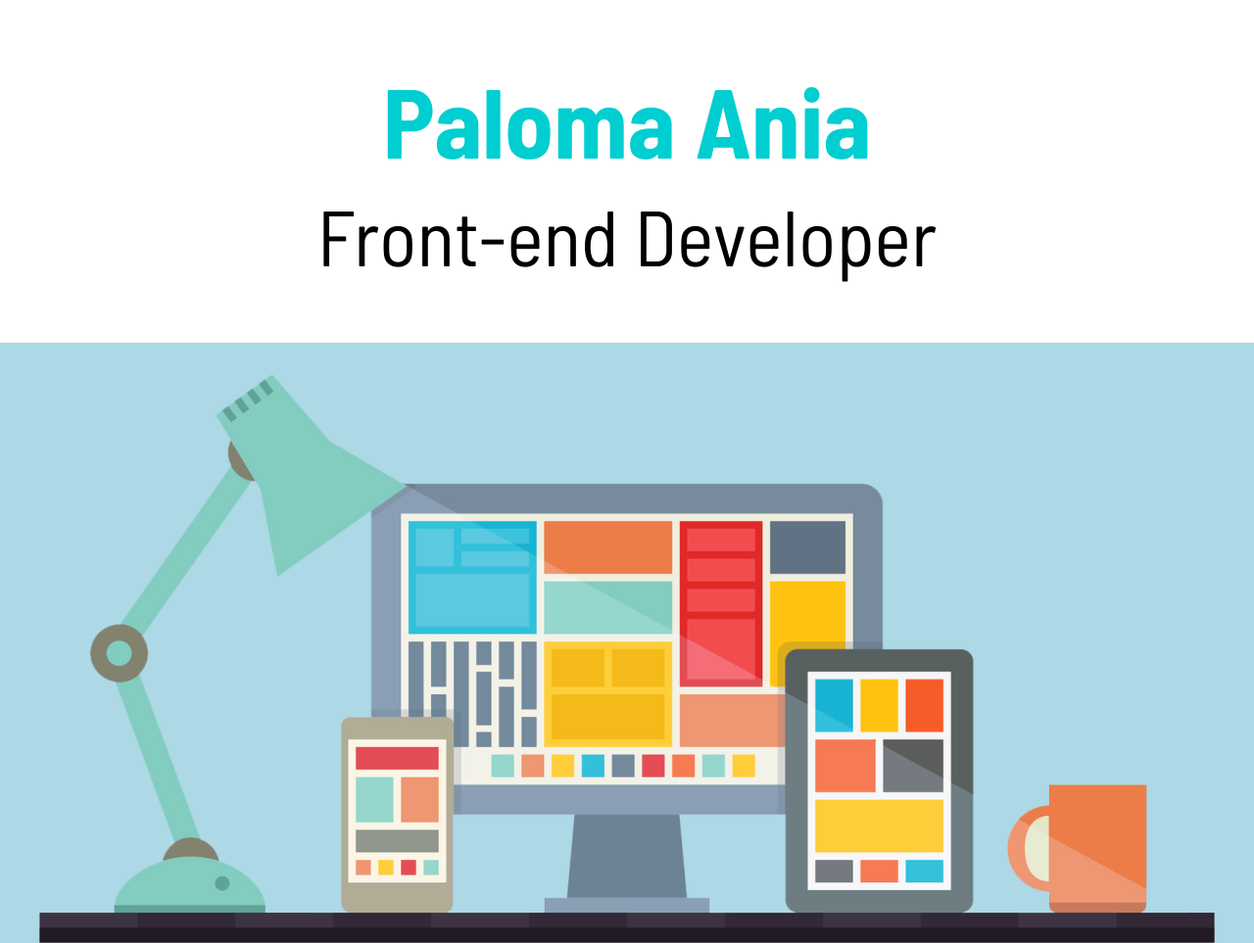
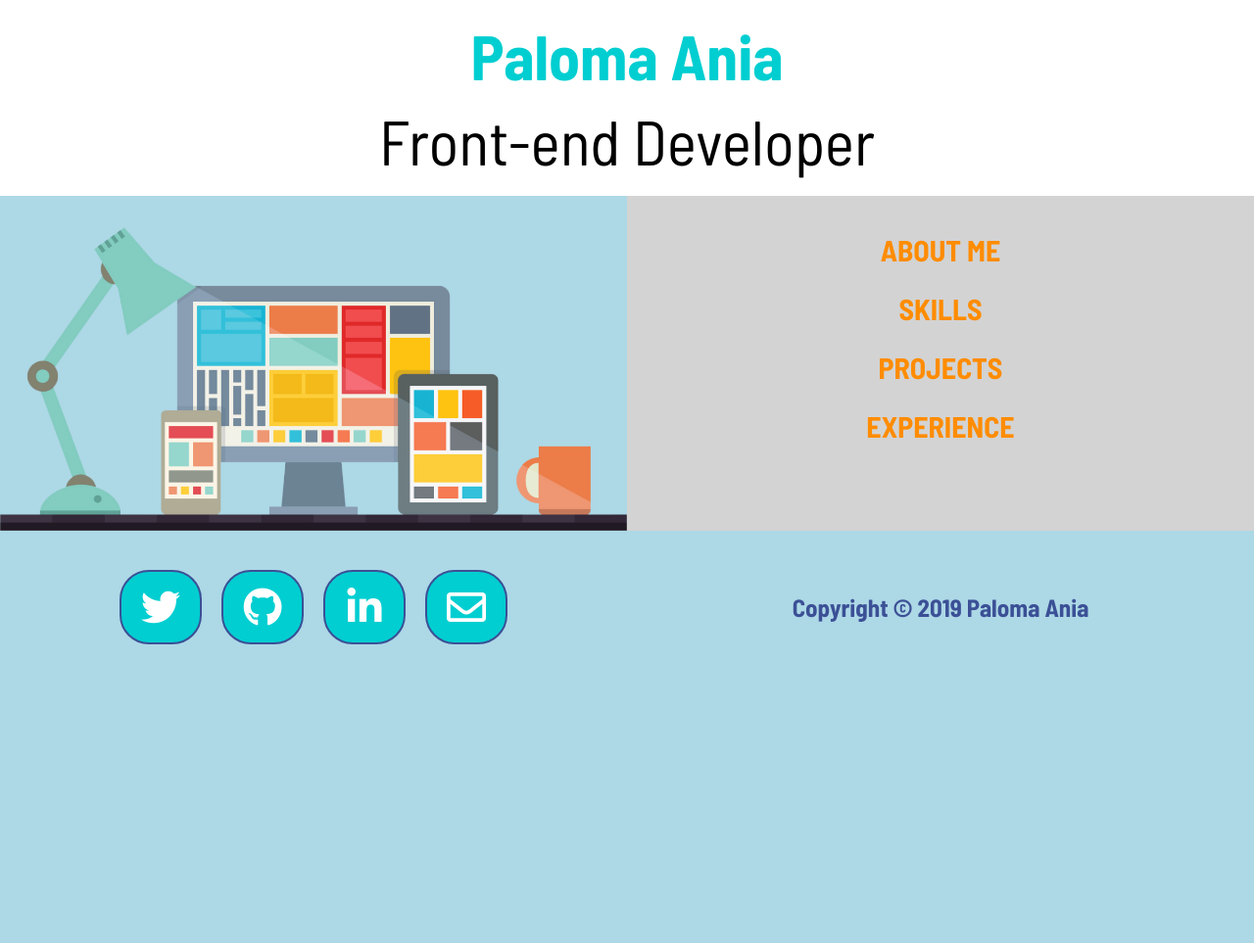
Before and after one commit to palomaviolin/personalwebsite, a website: page _src/templates/index.html in a window 1280 px wide. Shown: the top 963 px of the page at 98% size. After the commit the page ends 800 px from the top, so only its background shows below. Drawn offline with nearby package versions, Linux system fonts and the light colour scheme; files that its build step writes are made by us from their sources.

Commit message:
Add meta-viewport code line in index.html and some responsive modifications

```diff
--- a/_src/assets/scss/core/_footer.scss
+++ b/_src/assets/scss/core/_footer.scss
@@ -1,5 +1,30 @@
 footer {
   padding: 40px;
+}
+
+.footer_sub-pages {
+  padding: 10px 0;
+  display: flex;
+  flex-direction: column;
+}
+
+.contact_sub-pages {
+  margin: 0 auto;
+  padding-top: 54px;
+}
+
+.a_header-contact {
+  width: 100px;
+  height: 100px;
+  display: flex;
+  justify-content: center;
+  background-color: darkturquoise;
+}
+
+.i_header-contact {
+  font-size: 70px;
+  display: flex;
+  align-self: center;
 }
 
 .a__social-links {
@@ -7,7 +32,7 @@ footer {
   color: $color_footer_icons_white;
   font-size: 30px;
   padding: 6px 10px;
-  margin-right: 45px;
+  margin-right: 15px;
   border-radius: 30px;
   border: 2px solid $color_footer_border_darkblue;
 }
--- a/_src/assets/scss/core/_header.scss
+++ b/_src/assets/scss/core/_header.scss
@@ -9,14 +9,14 @@
 .name {
   background-color: white;
   width: 100%;
-  height: 350px;
+  height: 25vh;
   display: flex;
   flex-direction: column;
   justify-content: center;
 }
 
 .title_header1 {
-  font-size: 100px;
+  font-size: 35px;
   // font-family: "Poiret One", cursive;
   font-family: $font-family_principal_barlow;
   color: darkturquoise;
@@ -26,7 +26,7 @@
 }
 
 .subtitle_header1 {
-  font-size: 80px;
+  font-size: 30px;
   font-family: $font-family_principal_barlow;
   text-align: center;
   font-weight: normal;
@@ -41,15 +41,15 @@
 
 .nav_principal-content {
   background-color: lightgray;
-  font-size: 75px;
+  font-size: 30px;
   font-weight: bold;
   color: darkorange;
   text-transform: uppercase;
-  padding: 50px 0px;
+  padding: 25px 0px;
 }
 
 .li_nav_principal-content {
-  height: 165px;
+  height: 50px;
   display: flex;
   justify-content: center;
   align-items: center;
@@ -67,28 +67,43 @@
 }
 
 .footer1 {
-  padding-top: 80px;
-  padding-bottom: 40px;
+  padding: 22px 0 10px 0;
+  width: 100vw;
 }
 
-.a_header-contact {
-  width: 120px;
-  height: 120px;
+.header__a_header-contact {
+  width: 35px;
+  height: 40px;
   display: flex;
   justify-content: center;
-  margin: 0 20px;
   background-color: darkturquoise;
 }
 
-.i_header-contact {
-  font-size: 80px;
+.header__i_header-contact {
+  font-size: 30px;
   display: flex;
   align-self: center;
 }
 
+.header__a__social-links {
+  text-decoration: none;
+  color: $color_footer_icons_white;
+  font-size: 30px;
+  padding: 6px 10px;
+  margin-right: 10px;
+  border-radius: 30px;
+  border: 2px solid $color_footer_border_darkblue;
+}
+
+.header__a__social-links:hover {
+  background-color: white;
+  color: $color_footer_icons_active_mediumblue;
+  border: 2px solid $color_footer_border_active_mediumblue;
+}
+
 .copy_header1 {
-  font-size: 50px;
-  margin-top: 45px;
+  font-size: 18px;
+  margin-top: 25px;
 }
 
 // Code of old button arrow-down (link from header to main):
@@ -126,3 +141,62 @@
 //   -webkit-transform: rotate(360deg);
 //           transform: rotate(360deg);
 // }
+
+@media (min-width: 768px) {
+  .name {
+    height: 200px;
+  }
+
+  .title_header1 {
+    font-size: 400%;
+  }
+  .subtitle_header1 {
+    font-size: 400%;
+  }
+
+  .container_computer-and-principalnav {
+    display: flex;
+    flex-direction: row;
+  }
+  .img-header {
+    width: 50%;
+    height: 50%;
+  }
+
+  .nav_principal-content{
+    font-size: 30px;
+    padding: auto 0px;
+    width: 50%;
+  }
+
+  .li_nav_principal-content {
+    height: 50px;
+  }
+
+  .footer1 {
+    display: flex;
+    flex-direction: row;
+    padding-top: 40px;
+    padding-bottom: 30px;
+  }
+
+  .contact {
+    width: 50%;
+  }
+
+  .copy_header1 {
+    width: 50%;
+    font-size: 25px;
+    margin: auto auto;
+  }
+
+  .header__a_header-contact {
+    width: 60px;
+    height: 60px;
+    margin: 0 10px;
+  }
+
+  .header__i_header-contact {
+    font-size: 40px;
+  }
+}
--- a/_src/assets/scss/core/_skills.scss
+++ b/_src/assets/scss/core/_skills.scss
@@ -127,7 +127,6 @@ ul .li-skills:before {
 .footer_skills {
   background-color: lightblue;
   padding-top: 100px;
-  margin-top: 80px;
 }
 
 .footer_skills_copy {
--- a/_src/templates/index.html
+++ b/_src/templates/index.html
@@ -3,6 +3,7 @@
 
 <head>
   <meta charset="UTF-8">
+  <meta name="viewport" content="width=device-width, initial-scale=1.0">
   <title>Portfolio Paloma</title>
   <link rel="icon" href="favicon.png" />
   <link rel="stylesheet" href="assets/css/main.css">
@@ -20,7 +21,7 @@
     <h2 class="subtitle_header1">Front-end Developer</h2>
   </header>
 
-  <main>
+  <main class="container_computer-and-principalnav">
     <img class="img-header" src="../../assets/images/responsive.png" alt="">
     <nav class="nav_principal-content">
       <a class="li_nav_principal-content a_nav_principal-content" href="about-me.html">About me</a>
@@ -32,14 +33,14 @@
 
   <footer class="footer1">
     <nav class="social-links nav_header-contact contact" id="contact">
-      <a class="a__social-links a_header-contact" href="https://twitter.com/Paloma_Ania" target="_blank" onmouseenter="playAudio()"><i
-          class="fab fa-twitter i_header-contact"></i></a>
-      <a class="a__social-links a_header-contact" href="https://github.com/palomaviolin" target="_blank" onmouseenter="playAudio()"><i
-          class="fab fa-github i_header-contact"></i></a>
-      <a class="a__social-links a_header-contact" href="https://www.linkedin.com/in/palomaania/" target="_blank"
-        onmouseenter="playAudio()"><i class="fab fa-linkedin-in i_header-contact"></i></a>
-      <a class="a__social-links a_header-contact" href="mailto:paloma.aniabenito@gmail.com" onmouseenter="playAudio()"><i
-          class="far fa-envelope i_header-contact"></i></a>
+      <a class="header__a__social-links header__a_header-contact" href="https://twitter.com/Paloma_Ania" target="_blank" onmouseenter="playAudio()"><i
+          class="fab fa-twitter header__i_header-contact"></i></a>
+      <a class="header__a__social-links header__a_header-contact" href="https://github.com/palomaviolin" target="_blank" onmouseenter="playAudio()"><i
+          class="fab fa-github header__i_header-contact"></i></a>
+      <a class="header__a__social-links header__a_header-contact" href="https://www.linkedin.com/in/palomaania/" target="_blank"
+        onmouseenter="playAudio()"><i class="fab fa-linkedin-in header__i_header-contact"></i></a>
+      <a class="header__a__social-links header__a_header-contact" href="mailto:paloma.aniabenito@gmail.com" onmouseenter="playAudio()"><i
+          class="far fa-envelope header__i_header-contact"></i></a>
     </nav>
     <p class="copy_header1">Copyright © 2019 Paloma Ania</p>
   </footer>
```
Also changed, not shown: _src/templates/about-me.html (+1 -13 lines), _src/templates/partials/_footer.html (+1 -1 lines).
